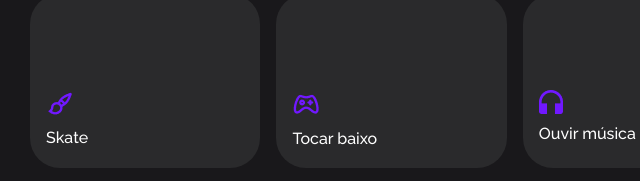
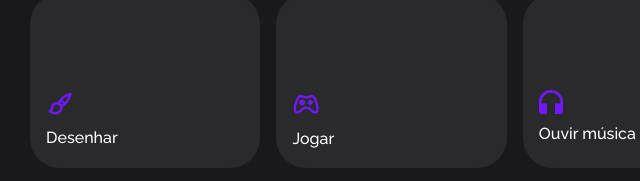
Before and after one commit to Luanagb26/portifolio, a plain HTML site: page index.html in a window 1280 px wide. Shown: the part 1700-1881 px from the top of the page, 2-642 px from the left. Drawn offline with Linux system fonts and the light colour scheme.

Commit message:
Atualizando hobbies

```diff
--- a/index.html
+++ b/index.html
@@ -95,11 +95,11 @@
         <ul class="hobbies__lista">
             <li class="hobbies__elemento">
                 <img class="hobbies__icone" src="assets/paintBrush_icon.png" alt="Desenhar">
-                <p class="hobbies__nome">Skate</p>
+                <p class="hobbies__nome">Desenhar</p>
             </li>
             <li class="hobbies__elemento">
                 <img class="hobbies__icone" src="assets/game_icon.png" alt="Jogar">
-                <p class="hobbies__nome">Tocar baixo</p>
+                <p class="hobbies__nome">Jogar</p>
             </li>
             <li class="hobbies__elemento">
                 <img class="hobbies__icone" src="assets/headphones_icon.png" alt="Ouvir música">
```
